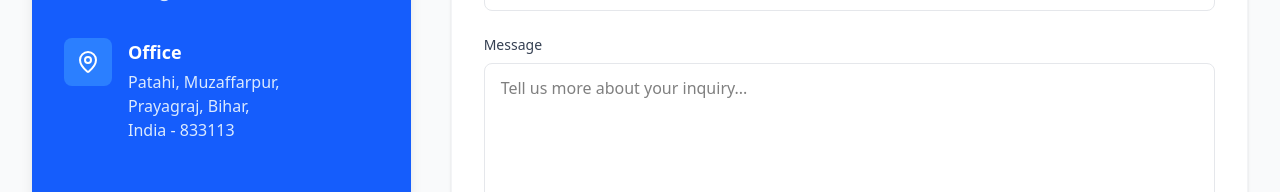
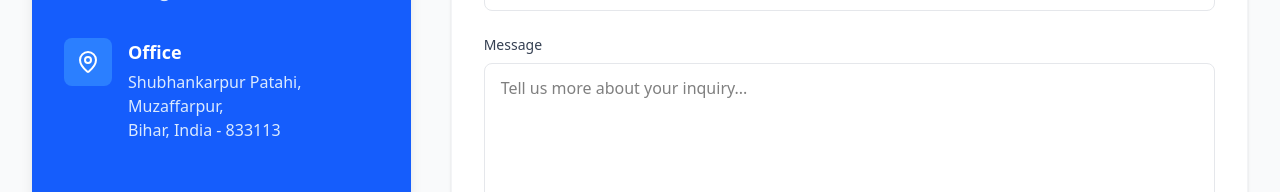
Before and after one commit to Anand06666/Ranx24, a React (Vite) app in the folder frontend/: page /contact in a window 1280 px wide. Shown: the part 562-754 px from the top of the page. Built offline with nearby package versions, Linux system fonts and the light colour scheme; no server answers.

Commit message:
Update office address in ContactPage.jsx

```diff
--- a/frontend/src/pages/ContactPage.jsx
+++ b/frontend/src/pages/ContactPage.jsx
@@ -84,8 +84,8 @@ const ContactPage = () => {
                                 <div>
                                     <h3 className="font-semibold text-lg mb-1">Office</h3>
                                     <p className="text-blue-100">
-                                        Patahi, Muzaffarpur,<br />
-                                        Prayagraj, Bihar,<br />
+                                       Shubhankarpur Patahi, Muzaffarpur,<br />
+                                        Bihar,
                                         India - 833113
                                     </p>
                                 </div>
```
